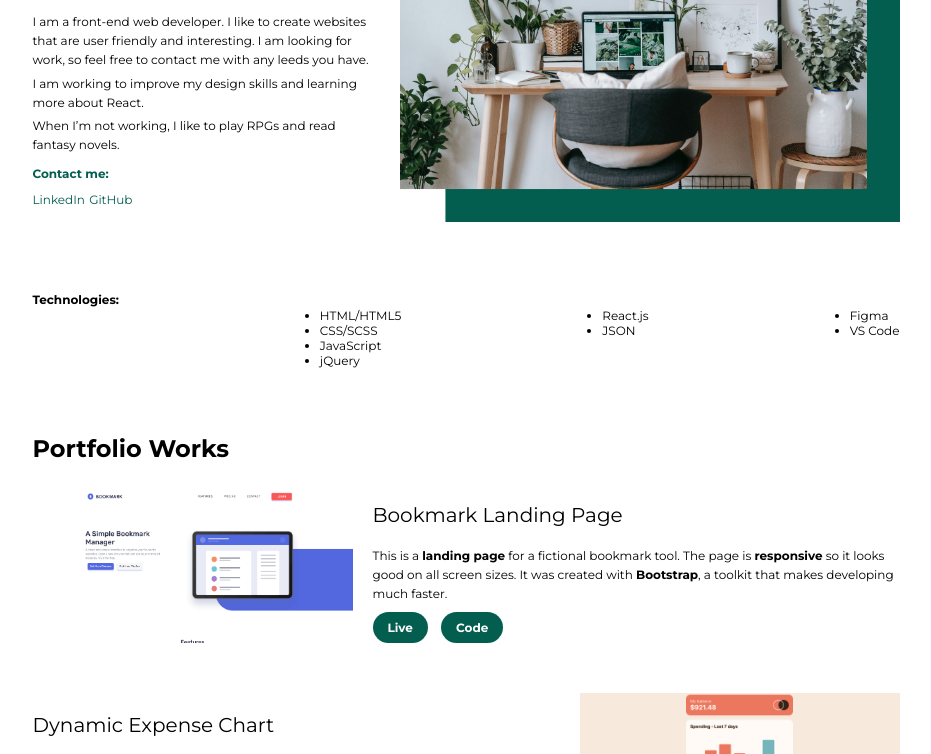
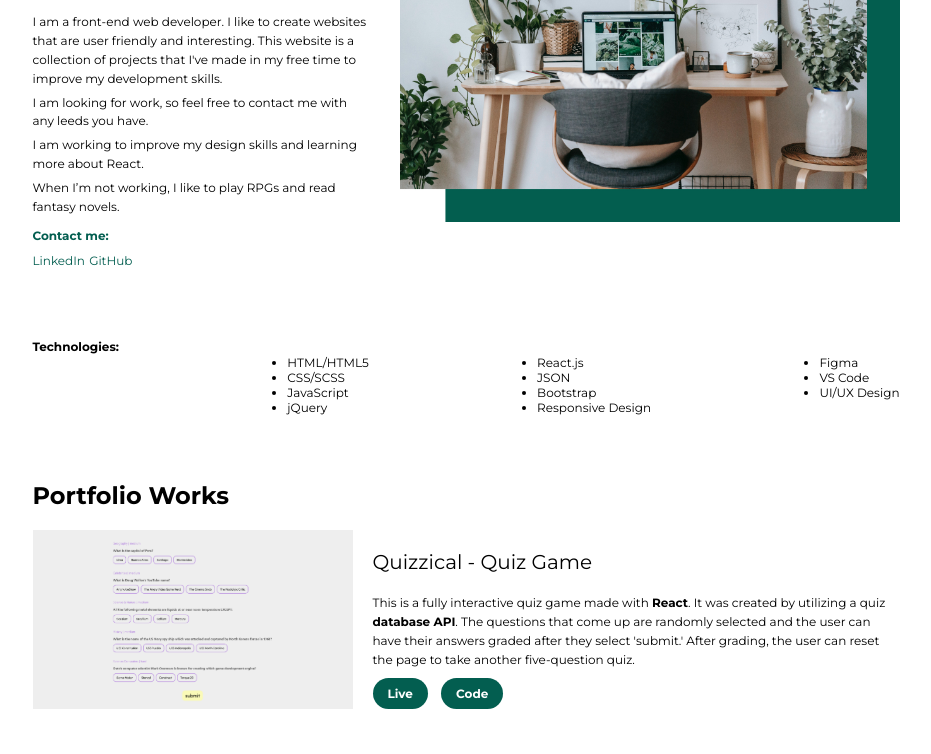
Before and after one commit to partum/partum.github.io, a plain HTML site: page index.html in a window 1280 px wide. Shown: the part 130-884 px from the top of the page, without its empty margins (174-1105 px from the left). Drawn offline with Linux system fonts and the light colour scheme.

Commit message:
update for latest project

```diff
--- a/index.html
+++ b/index.html
@@ -16,7 +16,9 @@
   <header>
     <span>
       <h1>Hey there, I'm Julia Arrington</h1>
-      <p>I am a front-end web developer. I like to create websites that are user friendly and interesting. I am looking
+      <p>I am a front-end web developer. I like to create websites that are user friendly and interesting. This website
+        is a collection of projects that I've made in my free time to improve my development skills.</p>
+      <p>I am looking
         for work, so feel free to contact me with any
         leeds you have.</p>
       <p>I am working to improve my design skills and learning more about React.</p>
@@ -38,10 +40,13 @@
     <ul>
       <li>React.js</li>
       <li>JSON</li>
+      <li>Bootstrap</li>
+      <li>Responsive Design</li>
     </ul>
     <ul>
       <li>Figma</li>
       <li>VS Code</li>
+      <li>UI/UX Design</li>
     </ul>
   </div>
   <div class="body-container">
@@ -50,11 +55,29 @@
     <h2>Portfolio Works</h2>
 
     <section>
+      <img src="./assets/quiz.png" alt=" ">
+      <span>
+        <h3>Quizzical - Quiz Game</h3>
+
+        <p> This is a fully interactive quiz game made with <b>React</b>. It was created by utilizing a quiz <b>database API</b>. The questions
+          that come up are randomly selected and the user
+          can have their answers graded after they select 'submit.' After grading, the user can reset the page to take
+          another five-question quiz.
+        </p>
+        <p class="CTA">
+          <a href="https://quiz-game-tawny.vercel.app/start">Live</a>
+          <a href="https://github.com/partum/quiz-game">Code</a>
+        </p>
+      </span>
+    </section>
+
+    <section>
       <img src="./assets/bookmark.png" alt=" ">
       <span>
         <h3>Bookmark Landing Page</h3>
 
-        <p> This is a <b>landing page</b> for a fictional bookmark tool. The page is <b>responsive</b> so it looks good on all screen
+        <p> This is a <b>landing page</b> for a fictional bookmark tool. The page is <b>responsive</b> so it looks good
+          on all screen
           sizes. It was created with <b>Bootstrap</b>, a toolkit that makes developing much faster.
         </p>
         <p class="CTA">
```
Also changed, not shown: assets/quiz.png (added).
